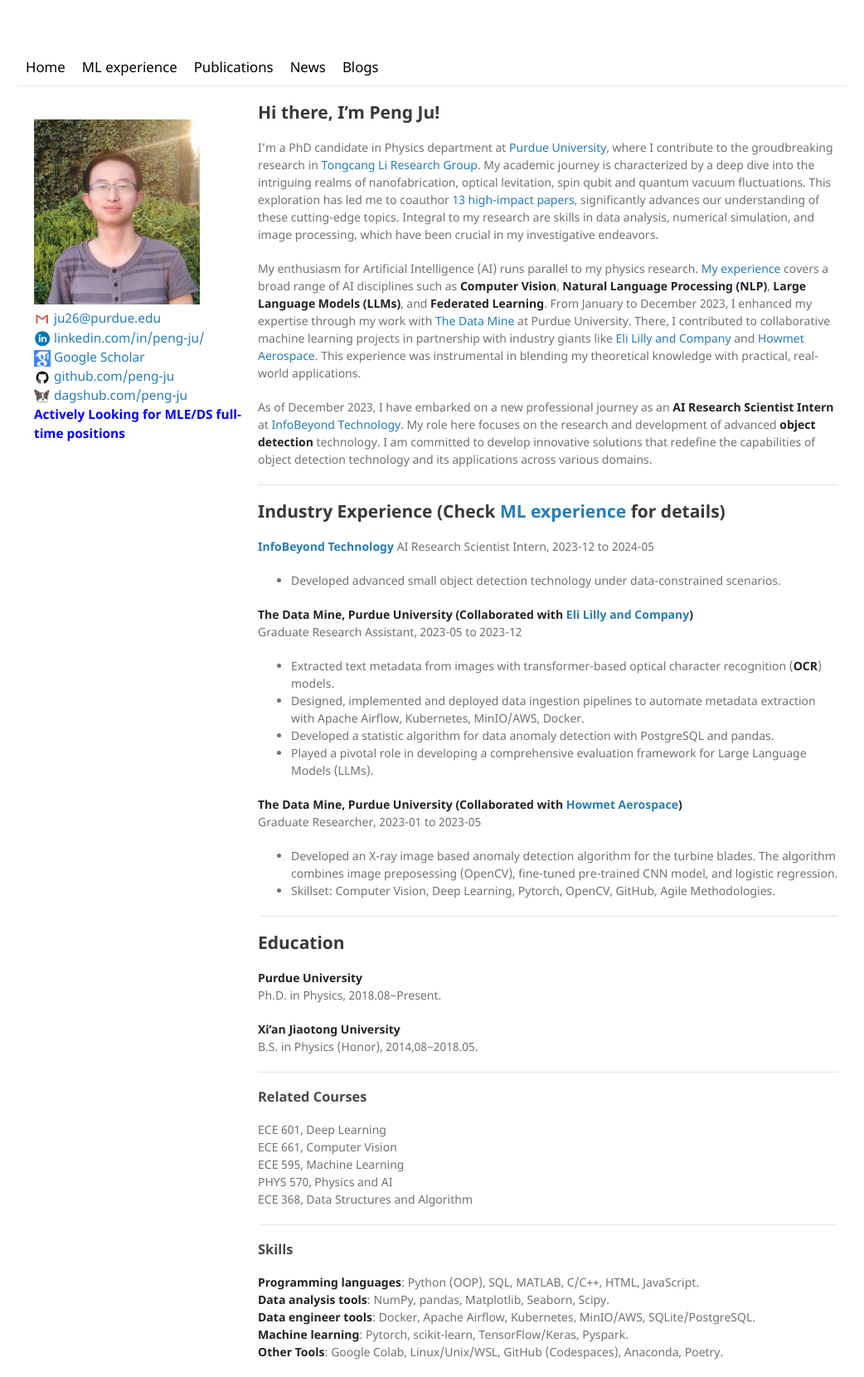
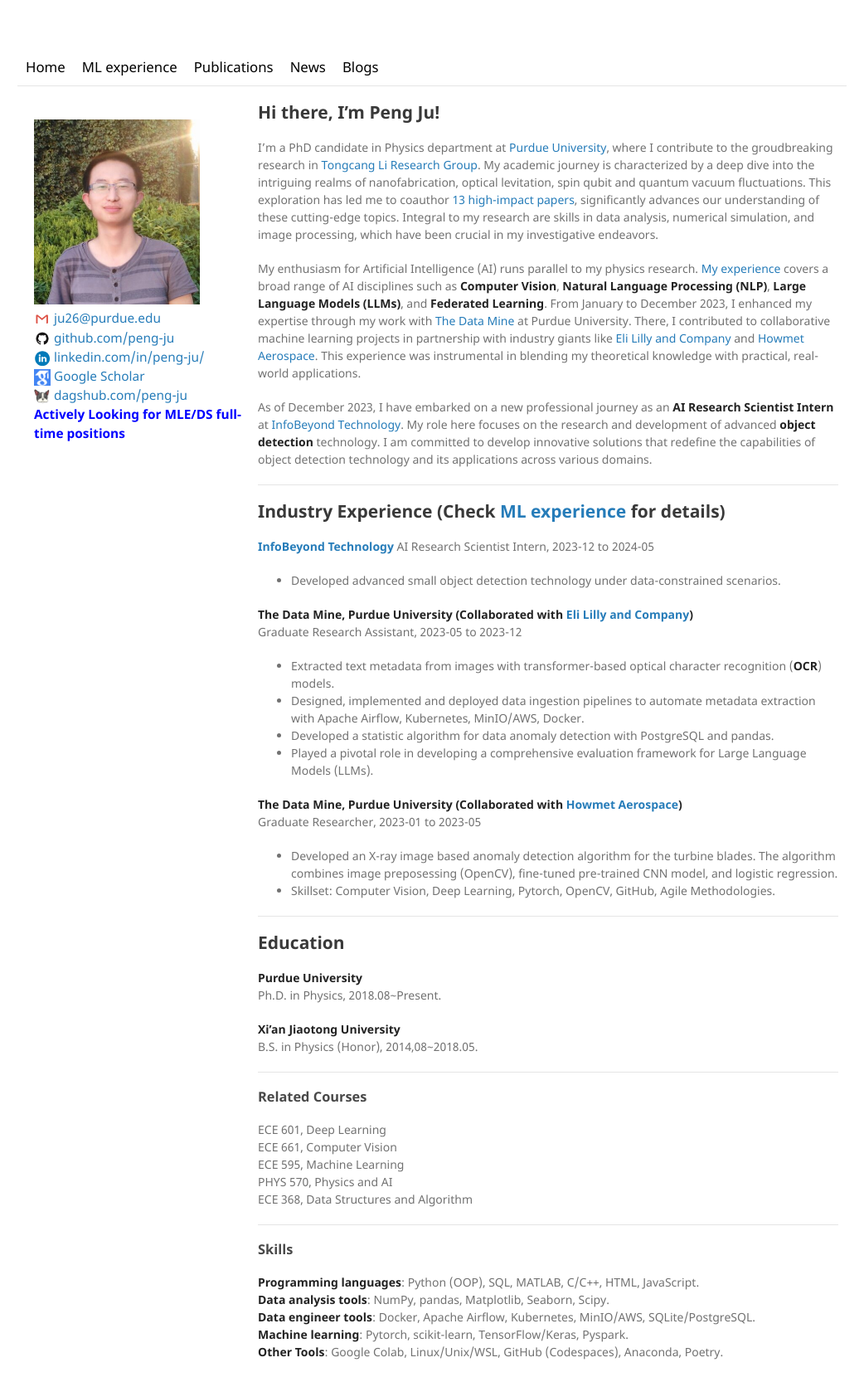
Before and after one commit to peng-ju/peng-ju.github.io, a Jekyll site: the page built from index.md, in a window 1280 px wide. Shown: the whole page at 83% size, without its empty margins (119-1161 px from the left). Built offline with Jekyll 4.4.1, drawn with Linux system fonts in a browser that asks for light colours.

Commit message:
advance github

```diff
--- a/_layouts/default.html
+++ b/_layouts/default.html
@@ -45,11 +45,12 @@
       <div  style="width:25%; float:left; padding: 20px 20px;">
           <img src="/assets/img/PengJu_home.jpg" alt="Logo" width="80%"/>
           <div style="font-size: 1.1em "Noto Sans", "Helvetica Neue", Helvetica, Arial, sans-serif; float:left;">
+
             <a href="mailto:ju26@purdue.edu"> <img src ="assets/img/gmail.svg" width = "20" style="vertical-align:middle"/> ju26@purdue.edu </a> <br>
+            <a href="https://github.com/peng-ju" target="_blank" rel="noopener noreferrer"> <img src ="assets/img/Github.png" width = "20" style="vertical-align:middle"/> github.com/peng-ju </a> <br>
             <!-- add  target="_blank" rel="noopener noreferrer" to make the link opened in a new tab -->
             <a href="https://www.linkedin.com/in/peng-ju/" target="_blank" rel="noopener noreferrer"> <img src ="assets/img/linkedin.svg" width = "20" style="vertical-align:middle"/> linkedin.com/in/peng-ju/</a> <br>
             <a href="https://scholar.google.com/citations?user=vPl5ZHoAAAAJ&hl=en&oi=ao" target="_blank" rel="noopener noreferrer"> <img src ="assets/img/scholar.png" width = "20" style="vertical-align:middle"/> Google Scholar</a> <br>
-            <a href="https://github.com/peng-ju" target="_blank" rel="noopener noreferrer"> <img src ="assets/img/Github.png" width = "20" style="vertical-align:middle"/> github.com/peng-ju </a> <br>
             <a href="https://dagshub.com/peng-ju" target="_blank" rel="noopener noreferrer"> <img src ="assets/img/Dagshub.jpg" width = "20" style="vertical-align:middle"/> dagshub.com/peng-ju </a> <br>
             <b style='color:blue !important;'> Actively Looking for MLE/DS full-time positions </b> <br>
           </div>
```
